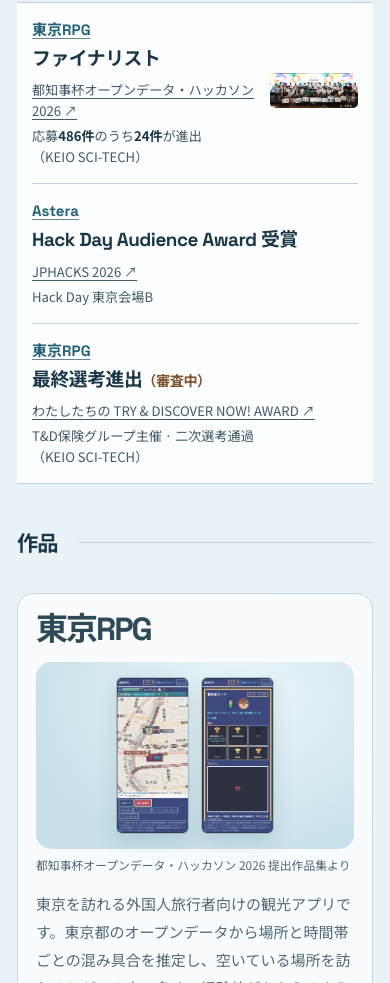
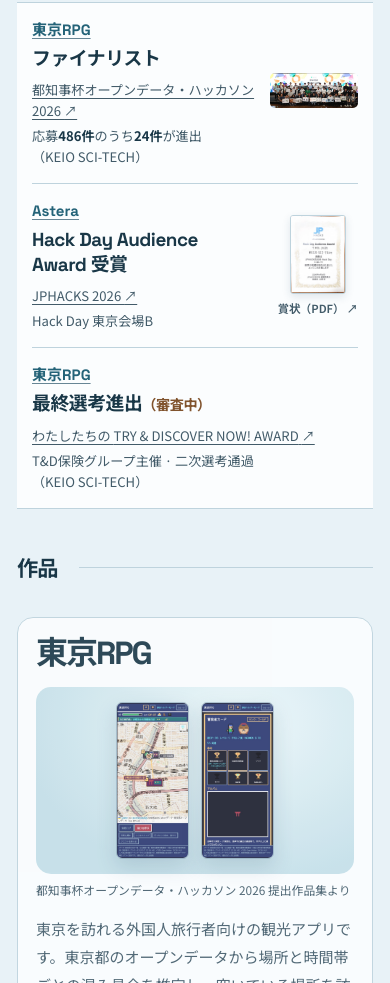
Before and after one commit to Michael0051005/portfolio, a plain HTML site: page index.html in a window 390 px wide. Shown: the part 803-1786 px from the top of the page. Drawn offline with Linux system fonts and the light colour scheme.

Commit message:
Add the JPHACKS 2026 award certificate to the Astera recognition
Shows a small thumbnail of the Hack Day Audience Award certificate that
links to the PDF.

Co-Authored-By: Claude Opus 5.5 <noreply@anthropic.com>

```diff
--- a/assets/site.css
+++ b/assets/site.css
@@ -412,6 +412,12 @@ nav a:hover, .team-link:hover, .foot a:hover { color: var(--accent); text-decora
 }
 .recognition-source img { width: clamp(96px, 9vw, 128px); height: auto; border-radius: 5px; }
 .recognition-source:hover, .recognition-event a:hover, .recognition-project a:hover { color: var(--accent); text-decoration: underline; }
+.recognition-source.recognition-certificate img {
+  width: clamp(48px, 4.4vw, 60px);
+  border: 1px solid var(--line);
+  border-radius: 3px;
+  box-shadow: 0 3px 8px #1c45651f;
+}
 
 .featured-grid:not(.recognition-grid) { display: grid; gap: clamp(17px, 3vw, 29px); }
 .feature {
@@ -568,6 +574,9 @@ nav a:hover, .team-link:hover, .foot a:hover { color: var(--accent); text-decora
   .recognition-with-image { display: grid; grid-template-columns: minmax(0, 1fr) 27%; gap: 12px; }
   .recognition-source { display: block; align-self: center; margin: 0; }
   .recognition-source img { width: 100%; margin-bottom: 5px; }
+  .recognition-source.recognition-certificate { justify-self: end; text-align: center; }
+  .recognition-source.recognition-certificate img { width: 56px; margin-inline: auto; }
+  .recognition-source.recognition-certificate > span { font-size: .7rem; white-space: nowrap; }
   .feature { border-radius: 16px; }
   .project-cover { min-height: 0; }
   .shift, .robotics { gap: 9px; }
--- a/index.html
+++ b/index.html
@@ -6,7 +6,7 @@
   <meta name="robots" content="noindex, nofollow, noarchive">
   <meta name="description" content="東京RPG、Astera、矢上祭シフト管理アプリ、屋外自己位置推定の実機検証を紹介します。">
   <title>Portfolio</title>
-  <link rel="stylesheet" href="assets/site.css?v=20261118-hero-theme">
+  <link rel="stylesheet" href="assets/site.css?v=20261119-award">
 </head>
 <body id="top">
   <a class="skip" href="#main">本文へ移動</a>
@@ -76,11 +76,17 @@
             <img src="assets/tokyo-final-stage.jpg" alt="Final Stageの集合写真" width="600" height="237">
           </div>
         </article>
-        <article class="recognition">
-          <h3 class="recognition-project" lang="en"><a href="#astera">Astera</a></h3>
-          <p class="recognition-result"><span lang="en">Hack Day Audience</span> <span class="award-ending"><span lang="en">Award</span> 受賞</span></p>
-          <p class="recognition-event"><a href="https://jphacks.com/2026/detail/">JPHACKS 2026 <span aria-hidden="true">↗</span></a></p>
-          <p class="recognition-detail">Hack Day 東京会場B</p>
+        <article class="recognition recognition-with-image">
+          <div>
+            <h3 class="recognition-project" lang="en"><a href="#astera">Astera</a></h3>
+            <p class="recognition-result"><span lang="en">Hack Day Audience</span> <span class="award-ending"><span lang="en">Award</span> 受賞</span></p>
+            <p class="recognition-event"><a href="https://jphacks.com/2026/detail/">JPHACKS 2026 <span aria-hidden="true">↗</span></a></p>
+            <p class="recognition-detail">Hack Day 東京会場B</p>
+          </div>
+          <a class="recognition-source recognition-certificate" href="materials/jphacks-2026-award.pdf" target="_blank" rel="noopener">
+            <img src="assets/jphacks-award-thumb.jpg" alt="JPHACKS 2026 Hack Day Audience Awardの賞状" width="252" height="360" loading="lazy">
+            <span>賞状（PDF） <span aria-hidden="true">↗</span></span>
+          </a>
         </article>
         <article class="recognition recognition-pending">
           <h3 class="recognition-project"><a href="#tokyo-rpg">東京RPG</a></h3>
@@ -178,6 +184,6 @@
   <footer class="wrap foot">
     <a href="#top">ページ上部へ ↑</a>
   </footer>
-  <script src="assets/gallery.js?v=20261118-hero-theme" defer></script>
+  <script src="assets/gallery.js?v=20261119-award" defer></script>
 </body>
 </html>
```
Also changed, not shown: assets/jphacks-award-thumb.jpg (added), 1 other file.
